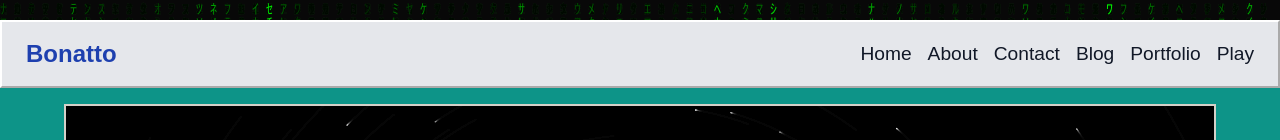
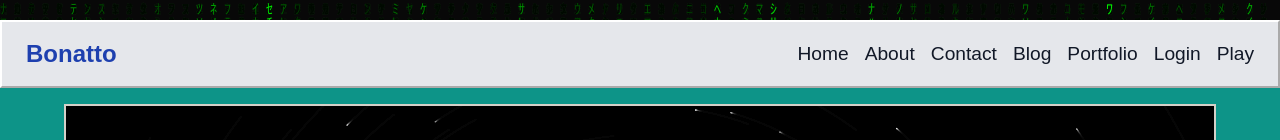
Before and after one commit to SergioBonatto/site, a Next.js app: page / in a window 1280 px wide. Shown: the top 140 px of the page. Built offline with nearby package versions, Linux system fonts and the light colour scheme.

Commit message:
add: login nav

```diff
--- a/src/components/Nav/index.tsx
+++ b/src/components/Nav/index.tsx
@@ -12,7 +12,8 @@ const navItems = [
     { name: 'About', href: '/#about' },
     { name: 'Contact', href: '/#Contact' },
     { name: 'Blog', href: '/#Blog' },
-    { name: 'Portfolio', href: '/#Portfolio' }
+    { name: 'Portfolio', href: '/#Portfolio' },
+    { name: 'Login', href: '/login' },
 ];
 
 const Navbar: React.FC = () => {
```
